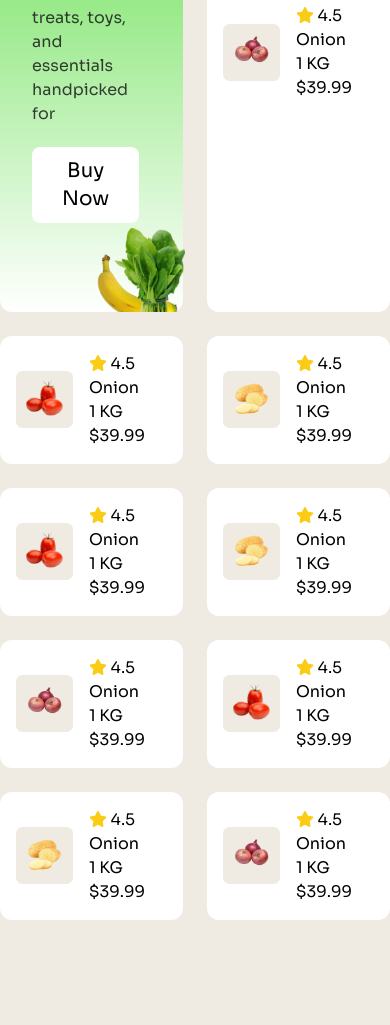
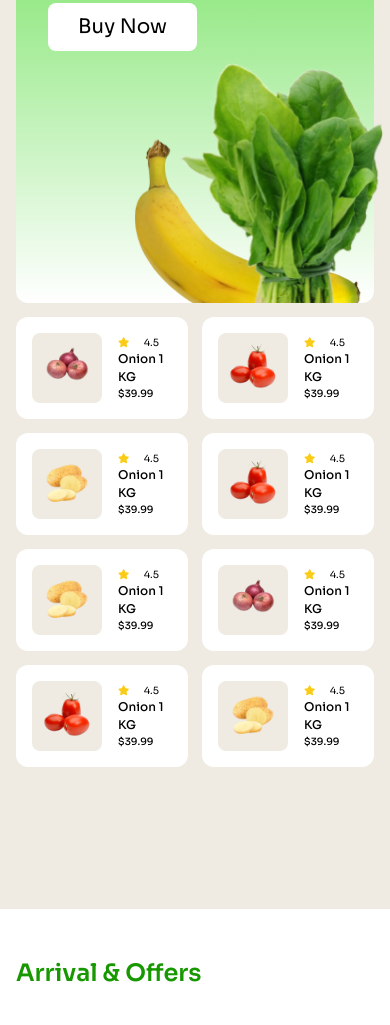
Before and after one commit to rafi45/assignment-03, a plain HTML site: page index.html in a window 390 px wide. Shown: the part 2563-3588 px from the top of the page. Drawn offline with nearby package versions, Linux system fonts and the light colour scheme.

Commit message:
updated product section with responsiveness

```diff
--- a/index.html
+++ b/index.html
@@ -110,113 +110,119 @@
             </div>
         </section>
         <section class="bg-secondary-bg">
-            <div class="max-w-[1320px] mx-auto">
+            <div class="max-w-[1320px] mx-auto px-4 md:px-0">
                 <h2 class="text-2xl pt-12 pb-8 md:text-[36px] font-semibold text-accent lg:pt-[140px] md:pb-[48px]">
                     Popular Products
                 </h2>
-                <div class="pb-[142px] grid grid-cols-2 md:grid-cols-4 gap-6">
-                    <div class="bg-gradient-to-b from-accent-light to-white pt-12 pl-8 pr-14 rounded-xl lg:row-span-3">
+                <div class="pb-[142px] grid grid-cols-2 lg:grid-cols-4 gap-[14px] lg:gap-6">
+                    <div class="bg-gradient-to-b from-accent-light to-white pt-12 pl-8 pr-14 rounded-xl col-span-2 lg:col-span-1 lg:row-span-3">
                         <h3 class="text-[32px] font-semibold text-white mb-[21px]">30% off</h3>
                         <p class="text-base text-[#111111] opacity-80 mb-[21px]">Discover a world of treats, toys,
                             and<br>essentials handpicked for</p>
                         <button class="bg-white px-[30px] py-[10px] rounded-lg text-xl">Buy Now</button>
-                        <div class="relative -right-[60px]">
+                        <div class="relative -right-[70px] lg:-right-[60px]">
                             <img src="./img/vegetable-offer.png" alt="">
                         </div>
                     </div>
-                        <div class="bg-white py-4 pl-4 pr-9 flex items-center gap-4 rounded-xl">
+                    <div class="bg-white py-4 pl-4 pr-4 lg:pr-9 flex items-center gap-4 rounded-xl">
                         <div>
                             <img src="./img/onion.png" alt="">
                         </div>
                         <div>
-                                <h3><i class="fa-solid fa-star text-yellow-400"></i> 4.5</h3>
-                                <h3>Onion 1 KG</h3>
-                                <p>$39.99</p>
+                            <h3 class="text-[10px] lg:text-[16px]"><i class="fa-solid fa-star text-yellow-400 mr-3"></i> 4.5</h3>
+                            <h3 class="text-[12px] lg:text-[20px] font-medium">Onion 1 KG</h3>
+                            <p class="text-[10px] lg:text-[16px] font-medium">$39.99</p>
                         </div>
                     </div>
-                        <div class="bg-white py-4 pl-4 pr-9 flex items-center gap-4 rounded-xl">
+                    <div class="bg-white py-4 pl-4 pr-4 lg:pr-9 flex items-center gap-4 rounded-xl">
                         <div>
                             <img src="./img/tomato.png" alt="">
                         </div>
                         <div>
-                                <h3><i class="fa-solid fa-star text-yellow-400"></i> 4.5</h3>
-                                <h3>Onion 1 KG</h3>
-                                <p>$39.99</p>
+                            <h3 class="text-[10px] lg:text-[16px]"><i class="fa-solid fa-star text-yellow-400 mr-3"></i> 4.5</h3>
+                            <h3 class="text-[12px] lg:text-[20px] font-medium">Onion 1 KG</h3>
+                            <p class="text-[10px] lg:text-[16px] font-medium">$39.99</p>
                         </div>
                     </div>
-                        <div class="bg-white py-4 pl-4 pr-9 flex items-center gap-4 rounded-xl">
+                    <div class="bg-white py-4 pl-4 pr-4 lg:pr-9 flex items-center gap-4 rounded-xl">
                         <div>
                             <img src="./img/potato.png" alt="">
                         </div>
                         <div>
-                                <h3><i class="fa-solid fa-star text-yellow-400"></i> 4.5</h3>
-                                <h3>Onion 1 KG</h3>
-                                <p>$39.99</p>
+                            <h3 class="text-[10px] lg:text-[16px]"><i class="fa-solid fa-star text-yellow-400 mr-3"></i> 4.5</h3>
+                            <h3 class="text-[12px] lg:text-[20px] font-medium">Onion 1 KG</h3>
+                            <p class="text-[10px] lg:text-[16px] font-medium">$39.99</p>
                         </div>
                     </div>
-                        <div class="bg-white py-4 pl-4 pr-9 flex items-center gap-4 rounded-xl">
+                    <div class="bg-white py-4 pl-4 pr-4 lg:pr-9 flex items-center gap-4 rounded-xl">
                         <div>
                             <img src="./img/tomato.png" alt="">
                         </div>
                         <div>
-                                <h3><i class="fa-solid fa-star text-yellow-400"></i> 4.5</h3>
-                                <h3>Onion 1 KG</h3>
-                                <p>$39.99</p>
+                            <h3 class="text-[10px] lg:text-[16px]"><i class="fa-solid fa-star text-yellow-400 mr-3"></i> 4.5</h3>
+                            <h3 class="text-[12px] lg:text-[20px] font-medium">Onion 1 KG</h3>
+                            <p class="text-[10px] lg:text-[16px] font-medium">$39.99</p>
                         </div>
                     </div>
-                        <div class="bg-white py-4 pl-4 pr-9 flex items-center gap-4 rounded-xl">
+                    <div class="bg-white py-4 pl-4 pr-4 lg:pr-9 flex items-center gap-4 rounded-xl">
                         <div>
                             <img src="./img/potato.png" alt="">
                         </div>
                         <div>
-                                <h3><i class="fa-solid fa-star text-yellow-400"></i> 4.5</h3>
-                                <h3>Onion 1 KG</h3>
-                                <p>$39.99</p>
+                            <h3 class="text-[10px] lg:text-[16px]"><i class="fa-solid fa-star text-yellow-400 mr-3"></i> 4.5</h3>
+                            <h3 class="text-[12px] lg:text-[20px] font-medium">Onion 1 KG</h3>
+                            <p class="text-[10px] lg:text-[16px] font-medium">$39.99</p>
                         </div>
                     </div>
-                        <div class="bg-white py-4 pl-4 pr-9 flex items-center gap-4 rounded-xl">
+                    <div class="bg-white py-4 pl-4 pr-4 lg:pr-9 flex items-center gap-4 rounded-xl">
                         <div>
                             <img src="./img/onion.png" alt="">
                         </div>
                         <div>
-                                <h3><i class="fa-solid fa-star text-yellow-400"></i> 4.5</h3>
-                                <h3>Onion 1 KG</h3>
-                                <p>$39.99</p>
+                            <h3 class="text-[10px] lg:text-[16px]"><i class="fa-solid fa-star text-yellow-400 mr-3"></i> 4.5</h3>
+                            <h3 class="text-[12px] lg:text-[20px] font-medium">Onion 1 KG</h3>
+                            <p class="text-[10px] lg:text-[16px] font-medium">$39.99</p>
                         </div>
                     </div>
-                        <div class="bg-white py-4 pl-4 pr-9 flex items-center gap-4 rounded-xl">
+                    <div class="bg-white py-4 pl-4 pr-4 lg:pr-9 flex items-center gap-4 rounded-xl">
                         <div>
                             <img src="./img/tomato.png" alt="">
                         </div>
                         <div>
-                                <h3><i class="fa-solid fa-star text-yellow-400"></i> 4.5</h3>
-                                <h3>Onion 1 KG</h3>
-                                <p>$39.99</p>
+                            <h3 class="text-[10px] lg:text-[16px]"><i class="fa-solid fa-star text-yellow-400 mr-3"></i> 4.5</h3>
+                            <h3 class="text-[12px] lg:text-[20px] font-medium">Onion 1 KG</h3>
+                            <p class="text-[10px] lg:text-[16px] font-medium">$39.99</p>
                         </div>
                     </div>
-                        <div class="bg-white py-4 pl-4 pr-9 flex items-center gap-4 rounded-xl">
+                    <div class="bg-white py-4 pl-4 pr-4 lg:pr-9 flex items-center gap-4 rounded-xl">
                         <div>
                             <img src="./img/potato.png" alt="">
                         </div>
                         <div>
-                                <h3><i class="fa-solid fa-star text-yellow-400"></i> 4.5</h3>
-                                <h3>Onion 1 KG</h3>
-                                <p>$39.99</p>
+                            <h3 class="text-[10px] lg:text-[16px]"><i class="fa-solid fa-star text-yellow-400 mr-3"></i> 4.5</h3>
+                            <h3 class="text-[12px] lg:text-[20px] font-medium">Onion 1 KG</h3>
+                            <p class="text-[10px] lg:text-[16px] font-medium">$39.99</p>
                         </div>
                     </div>
-                        <div class="bg-white py-4 pl-4 pr-9 flex items-center gap-4 rounded-xl">
+                    <div class="hidden bg-white py-4 pl-4 pr-4 lg:pr-9 lg:flex items-center gap-4 rounded-xl">
                         <div>
                             <img src="./img/onion.png" alt="">
                         </div>
                         <div>
-                                <h3><i class="fa-solid fa-star text-yellow-400"></i> 4.5</h3>
-                                <h3>Onion 1 KG</h3>
-                                <p>$39.99</p>
+                            <h3 class="text-[10px] lg:text-[16px]"><i class="fa-solid fa-star text-yellow-400 mr-3"></i> 4.5</h3>
+                            <h3 class="text-[12px] lg:text-[20px] font-medium">Onion 1 KG</h3>
+                            <p class="text-[10px] lg:text-[16px] font-medium">$39.99</p>
                         </div>
                     </div>
                 </div>
             </div>
             </div>
+        </section>
+        <section class="max-w-[1320px] mx-auto px-4 md:px-0">
+            <h2 class="text-2xl pt-12 pb-8 md:text-[36px] font-semibold text-accent lg:pt-[140px] md:pb-[48px]">
+                Arrival & Offers
+            </h2>
+
         </section>
     </main>
     <footer>
```
Lines whose indentation alone changed are shown as unchanged.
